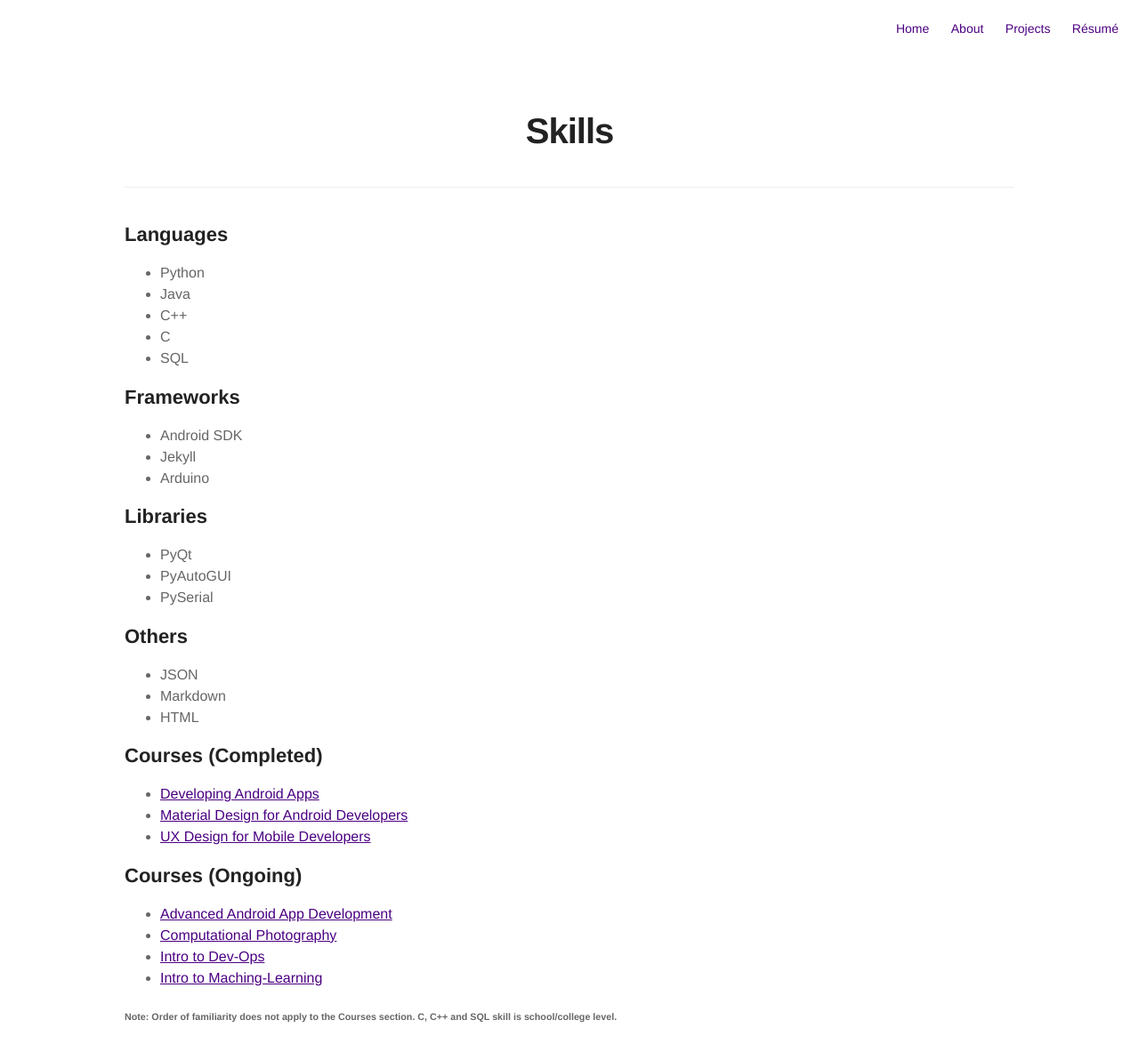
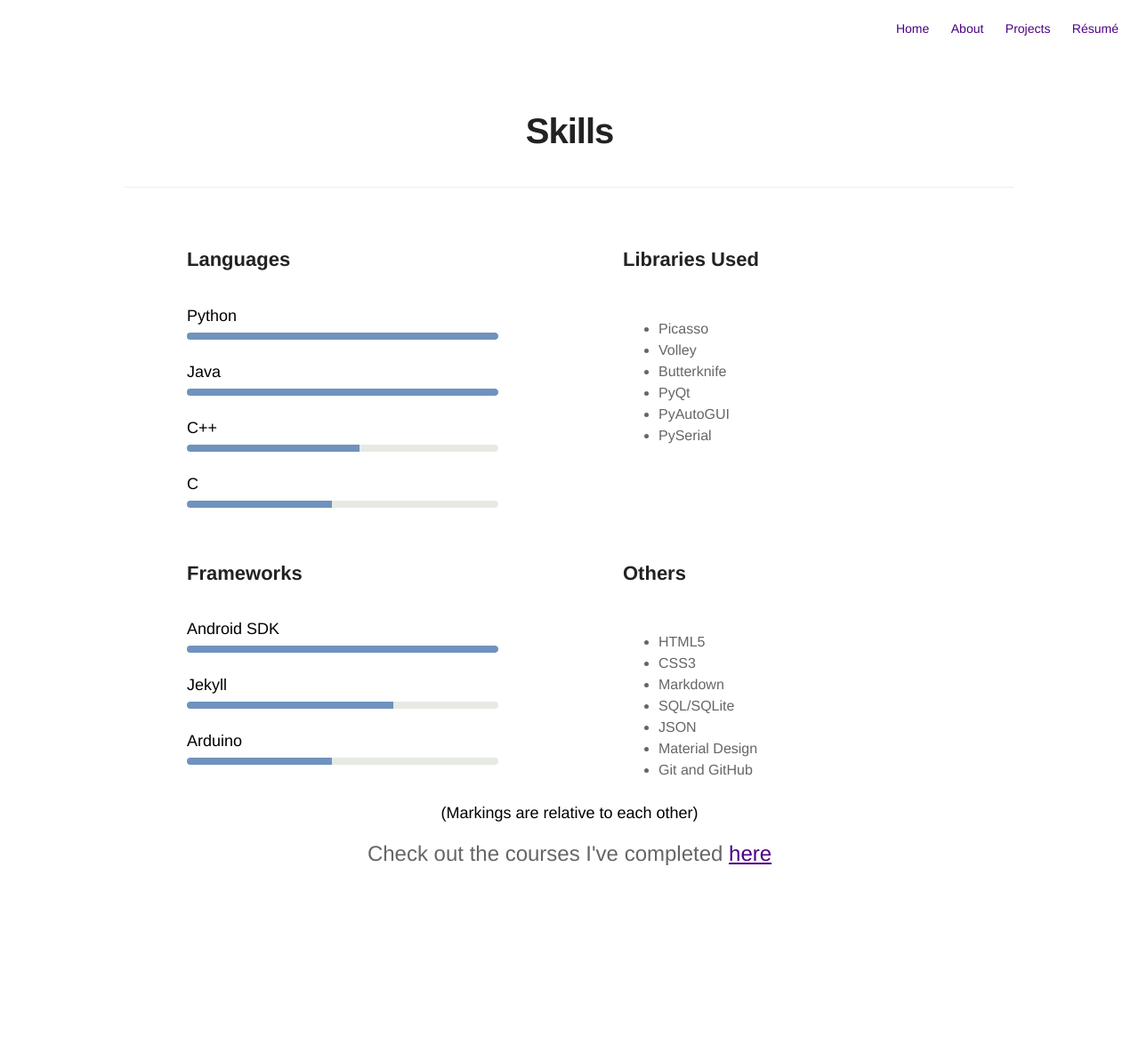
Before and after one commit to ashwinpilgaonkar/ashwinpilgaonkar.github.io, a Jekyll site: the page built from skills.html, in a window 1280 px wide. Shown: the whole page at 89% size. Built offline with Jekyll 4.4.1, drawn with Linux system fonts in a browser that asks for light colours; after the commit the page ends 1002 px from its top, so only the background shows below that.

Commit message:
Added Courses section

```diff
--- a/skills.html
+++ b/skills.html
@@ -2,7 +2,8 @@
 title: Skills
 layout: page
 ---
-<center>
+<div class="flexbox-container">
+    <div>
         <h2>Languages</h2>
         <font size="4" color="black">
             <br>
@@ -24,10 +25,69 @@ layout: page
             <strong>C</strong>
             <br>
             <img src="{{site.baseurl}}/assets/prog/40.png">
+        </font>
+    </div>
+    <div>
+        <h2>Libraries Used</h2>
+        <br>
+        <font size="3">
+            <ul>
+                <li>Picasso</li>
+                <li>Volley</li>
+                <li>Butterknife</li>
+                <li>PyQt</li>
+                <li>PyAutoGUI</li>
+                <li>PySerial</li>
+            </ul>
+        </font>
+    </div>
+</div>
+<br>
+<div class="flexbox-container">
+    <div>
+        <h2>Frameworks</h2>
+        <font size="4" color="black">
+            <br>
+            <strong>Android SDK</strong>
+            <br>
+            <img src="{{site.baseurl}}/assets/prog/100.png">
             <br>
             <br>
-        <strong>SQL</strong>
+            <strong>Jekyll</strong>
             <br>
-        <img src="{{site.baseurl}}/assets/prog/30.png">
+            <img src="{{site.baseurl}}/assets/prog/60.png">
+            <br>
+            <br>
+            <strong>Arduino</strong>
+            <br>
+            <img src="{{site.baseurl}}/assets/prog/40.png">
         </font>
-</center>
+    </div>
+    <div>
+        <h2>Others</h2>
+        <br>
+        <font size="3">
+            <ul>
+                <li>HTML5</li>
+                <li>CSS3</li>
+                <li>Markdown</li>
+                <li>SQL/SQLite</li>
+                <li>JSON</li>
+                <li>Material Design</li>
+                <li>Git and GitHub</li>
+            </ul>
+        </font>
+    </div>
+</div>
+<center>
+    <font size="4">
+        <strong>(Markings are relative to each other)</strong>
+        <br>
+        <br>
+    </font>
+    <font size="5">
+        Check out the courses I've completed <a href="{{ site.url }}/courses">here</a>
+        <br>
+        <br>
+    </font>
+<center>
--- a/skills.md
+++ /dev/null
@@ -1,39 +0,0 @@
----
-title: Skills
-layout: page
----
-
-## Languages
-* Python
-* Java
-* C++
-* C
-* SQL
-
-## Frameworks
-* Android SDK
-* Jekyll
-* Arduino
-
-## Libraries
-* PyQt
-* PyAutoGUI
-* PySerial
-
-## Others
-* JSON
-* Markdown
-* HTML
-
-## Courses (Completed)
-* [Developing Android Apps](https://in.udacity.com/course/new-android-fundamentals--ud851/)
-* [Material Design for Android Developers](https://in.udacity.com/course/material-design-for-android-developers--ud862/)
-* [UX Design for Mobile Developers](https://in.udacity.com/course/ux-design-for-mobile-developers--ud849/)
-
-## Courses (Ongoing)
-* [Advanced Android App Development](https://in.udacity.com/course/advanced-android-app-development--ud855/)
-* [Computational Photography](https://in.udacity.com/course/computational-photography--ud955/)
-* [Intro to Dev-Ops](https://in.udacity.com/course/intro-to-devops--ud611/)
-* [Intro to Maching-Learning](https://in.udacity.com/course/intro-to-machine-learning--ud120/)
-
-###### Note: Order of familiarity does not apply to the Courses section. C, C++ and SQL skill is school/college level.
```
Also changed, not shown: courses.md (added, +187 -0 lines), assets/images/advanced.png (added), assets/images/android.jpg (added), assets/images/compphoto.jpg (added), assets/images/devops.png (added), assets/images/material.jpg (added), assets/images/ml.png (added), assets/images/ux.jpg (added), assets/prog/40.png. Lines whose indentation alone changed are shown as unchanged.
